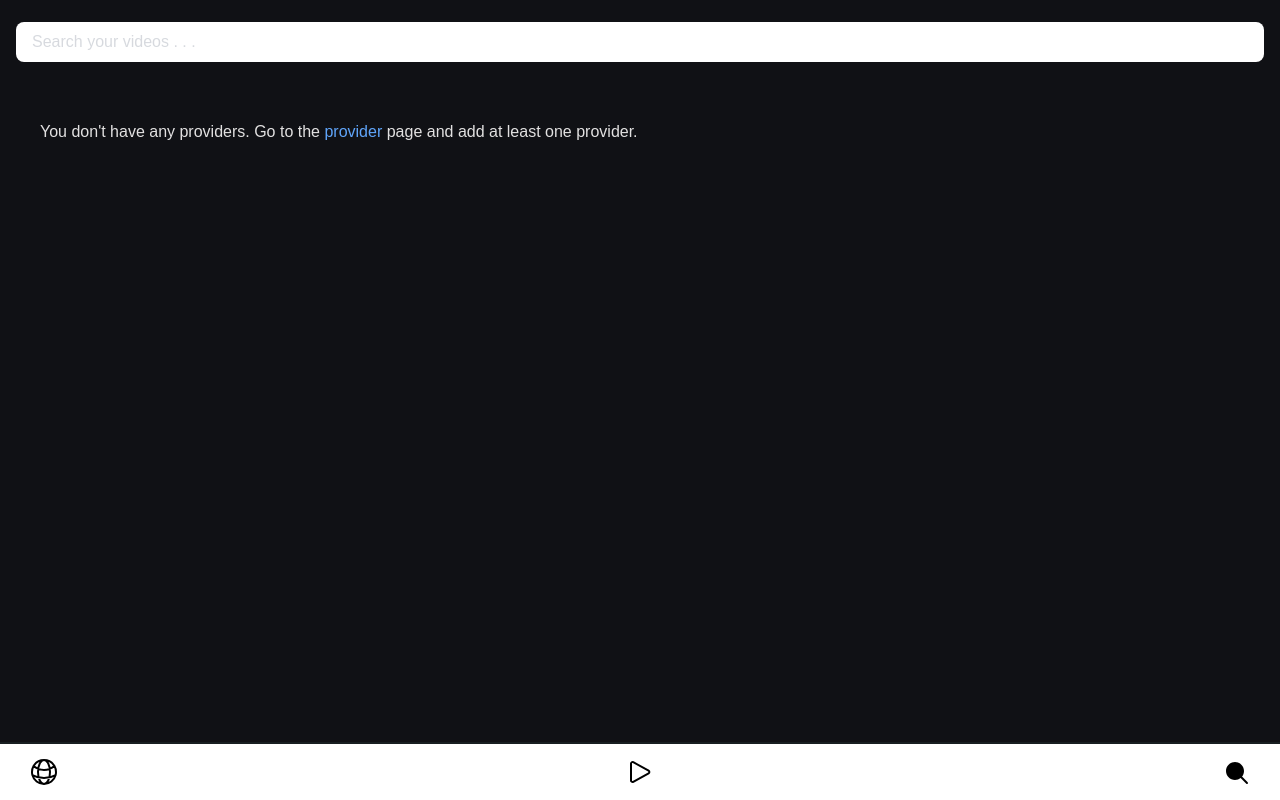
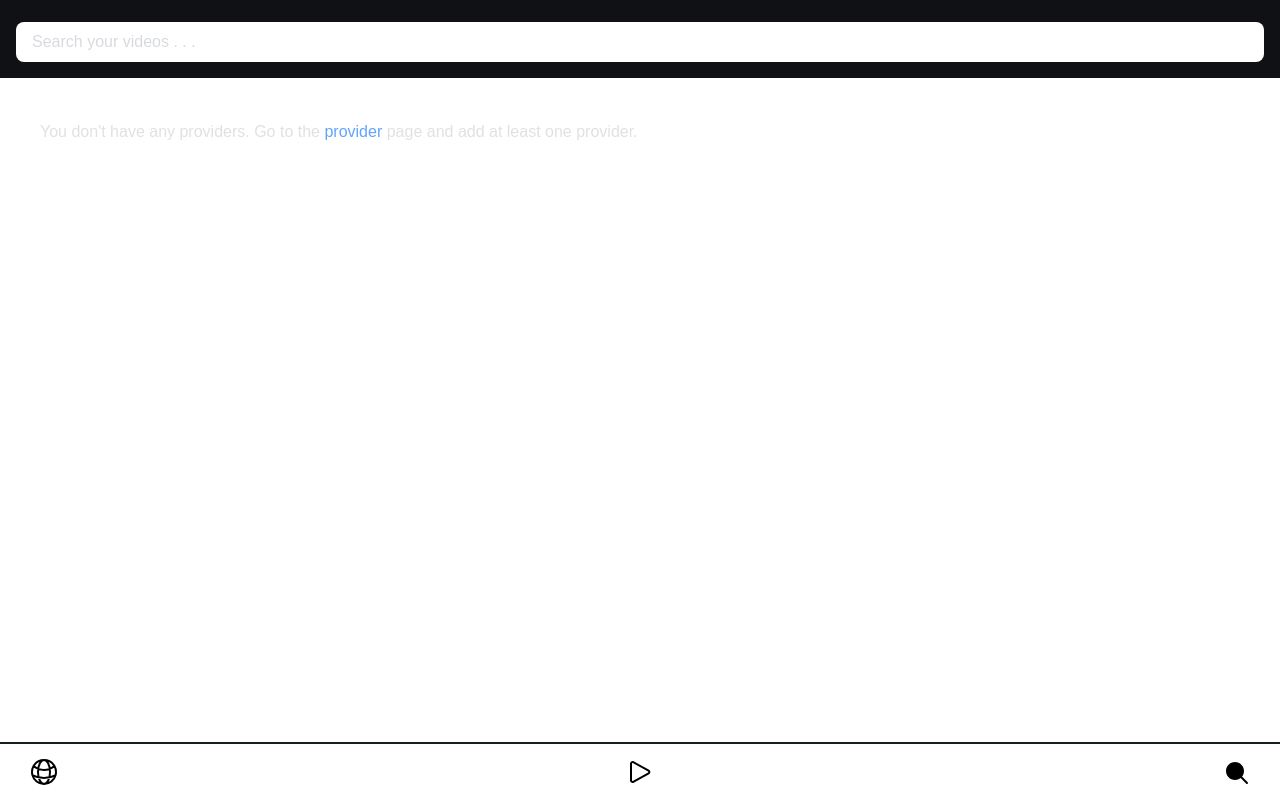
Before and after one commit to dagimg-dot/Vertideo, a React (Vite) app in the folder frontend/: page /search in a window 1280 px wide. Built offline with nearby package versions, Linux system fonts and the light colour scheme.

Commit message:
add dark mode stylings

```diff
--- a/frontend/src/layouts/Default.jsx
+++ b/frontend/src/layouts/Default.jsx
@@ -3,7 +3,7 @@ import FooterMenu from "../components/FooterMenu";
 const Default = ({ children }) => {
   return (
     <div className="flex flex-col h-[100dvh]">
-      <div className="flex-grow overflow-y-auto">{children}</div>
+      <div className="flex-grow overflow-y-auto bg-white dark:bg-[#101115]">{children}</div>
       <FooterMenu />
     </div>
   );
```
